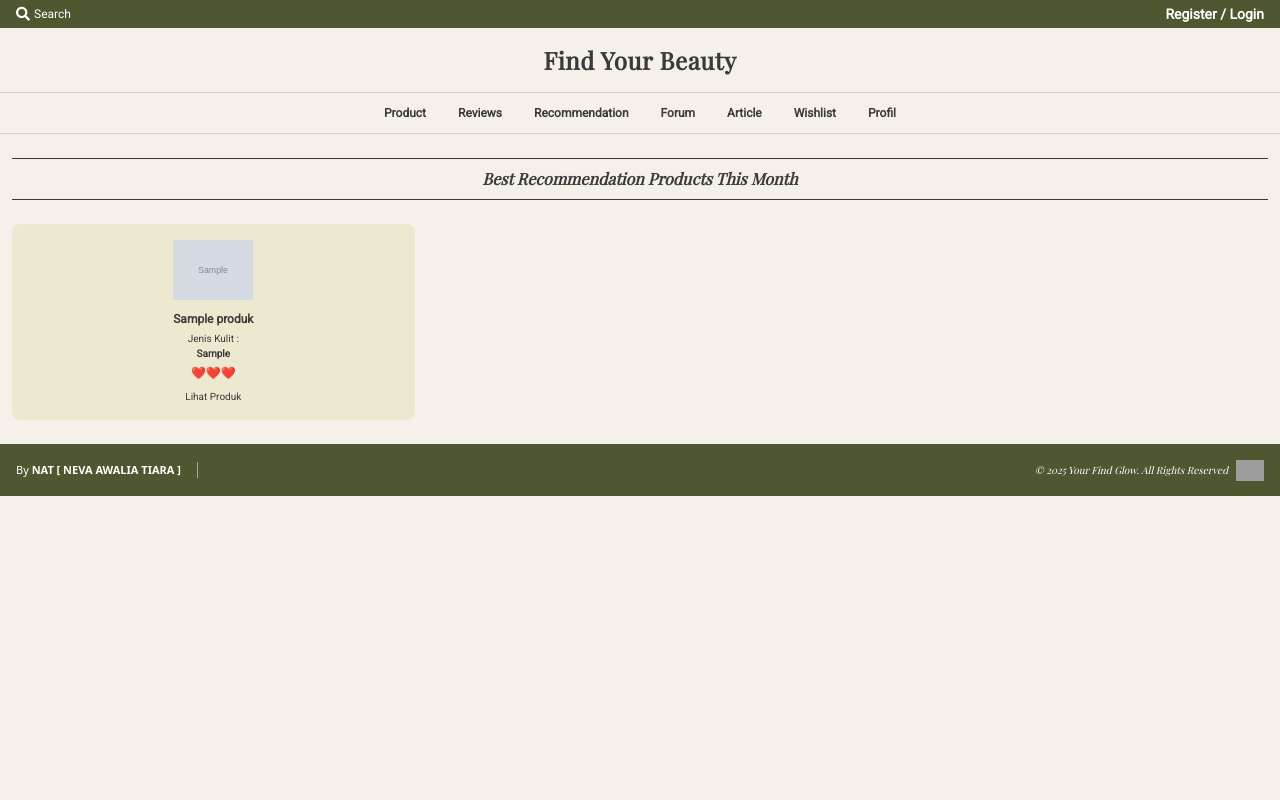
After one commit to nevaaintina/find-your-beauty, a PHP site: page /pages/recommendation/recommendation.php in a window 1280 px wide. The commit adds this page. Run offline with PHP 8.4, Linux system fonts and the light colour scheme; tables that the repository leaves empty or names only in its code hold one stand-in row (values such as "Sample post"); grey boxes marked "Sample" are stand-in pictures; some libraries are stand-ins or nearby versions; grey boxes are pictures that could not be loaded.

Commit message:
add recommend page

```diff
--- a/components/header.php
+++ b/components/header.php
@@ -76,9 +76,12 @@ if (isset($_SESSION["id_user"])) {
    <!-- bg-[#4f5730] text-[11px] text-white px-4 py-1 font-sans -->
   <header class="bg-[#f5f0e9] py-4 border-b border-[#d6cfc3]">
    <div class="max-w-7xl mx-auto flex justify-center">
-    <h1 class="font-playfair text-2xl text-[#3a3a3a] font-semibold tracking-wide">
-     Find Your Beauty
-    </h1>
+<a href="/find-your-beauty" class="group inline-block transition duration-300 ease-in-out">
+  <h1 class="font-playfair text-2xl text-[#3a3a3a] font-semibold tracking-wide transform transition duration-300 group-hover:scale-105 group-hover:text-[#7a7a5c]">
+    Find Your Beauty
+  </h1>
+</a>
+
    </div>
   </header>
   <!-- Navigation -->
@@ -89,7 +92,7 @@ if (isset($_SESSION["id_user"])) {
    <a class="hover:text-[#6e6a5a]" href="/find-your-beauty/pages/reviews/reviews.php">
     Reviews
    </a>
-   <a class="hover:text-[#6e6a5a]" href="#">
+   <a class="hover:text-[#6e6a5a]" href="/find-your-beauty/pages/recommendation/recommendation.php">
     Recommendation
    </a>
    <a class="hover:text-[#6e6a5a]" href="/find-your-beauty/pages/forum/discussion.php">
--- /dev/null
+++ b/pages/recommendation/recommendation.php
@@ -0,0 +1,42 @@
+<?php
+  require('../../components/header.php');
+  require_once __DIR__ . '/../../function/function.php';
+
+  $result = query("SELECT produk.nama_produk, produk.jenis_kulit, produk.id_produk, produk.foto_produk FROM rekomendasi
+            JOIN produk ON produk.id_produk = rekomendasi.id_produk
+  ");
+
+?>
+  <!-- Main content -->
+  <main class="flex-grow max-w-7xl mx-auto px-3 py-6">
+   <h2 class="font-playfair italic font-bold text-center text-sm sm:text-base text-[#3a3a3a] mb-6 border-t border-b border-[#3a3a3a] py-2">
+    Best Recommendation Products This Month
+   </h2>
+   <section class="grid grid-cols-1 sm:grid-cols-3 gap-6">
+    <!-- Card 1 -->
+     <?php foreach($result as $row) : ?>
+    <article class="bg-[#ede9d0] rounded-lg p-4 flex flex-col items-center text-center">
+     <img class="mb-3" height="120" src="../admin/foto_produk/<?= $row['foto_produk'] ?>" alt="<?= $row['nama_produk'] ?>" width="80"/>
+     <h3 class="font-bold text-xs leading-tight">
+        <?= $row["nama_produk"] ?>
+     </h3>
+     <p class="text-[10px] mt-1">
+      Jenis Kulit :
+      <br/>
+      <b>
+        <?= $row["jenis_kulit"] ?>
+      </b>
+     </p>
+     <p class="text-pink-500 mt-1 text-xs">
+      ❤️❤️❤️
+     </p>
+     <a href="/find-your-beauty/pages/products/detail/detail-product.php?produk=<?=$row["id_produk"] ?>" class="mt-2 text-[10px] text-[#3a3a3a] hover:underline" type="button">
+      Lihat Produk
+     </a>
+    </article>
+    <?php endforeach ?>
+   </section>
+  </main>
+<?php
+  require('../../components/footer.php');
+?>
```
Also changed, not shown: index.php (+17 -9 lines), pages/products/product.php (+25 -51 lines).
